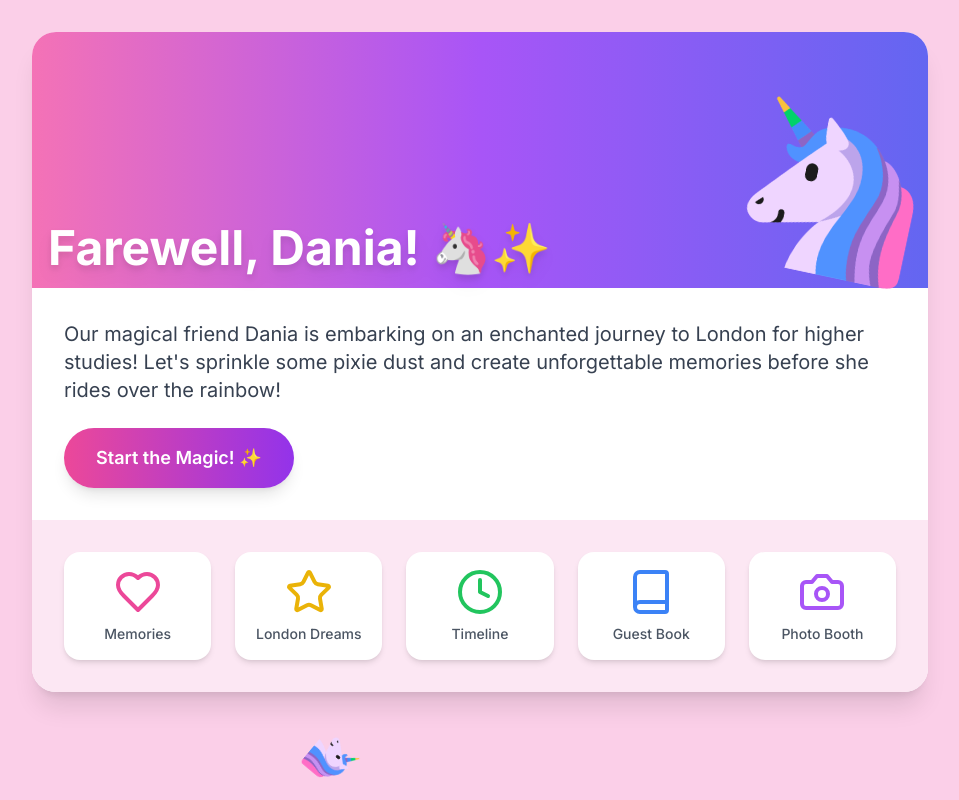
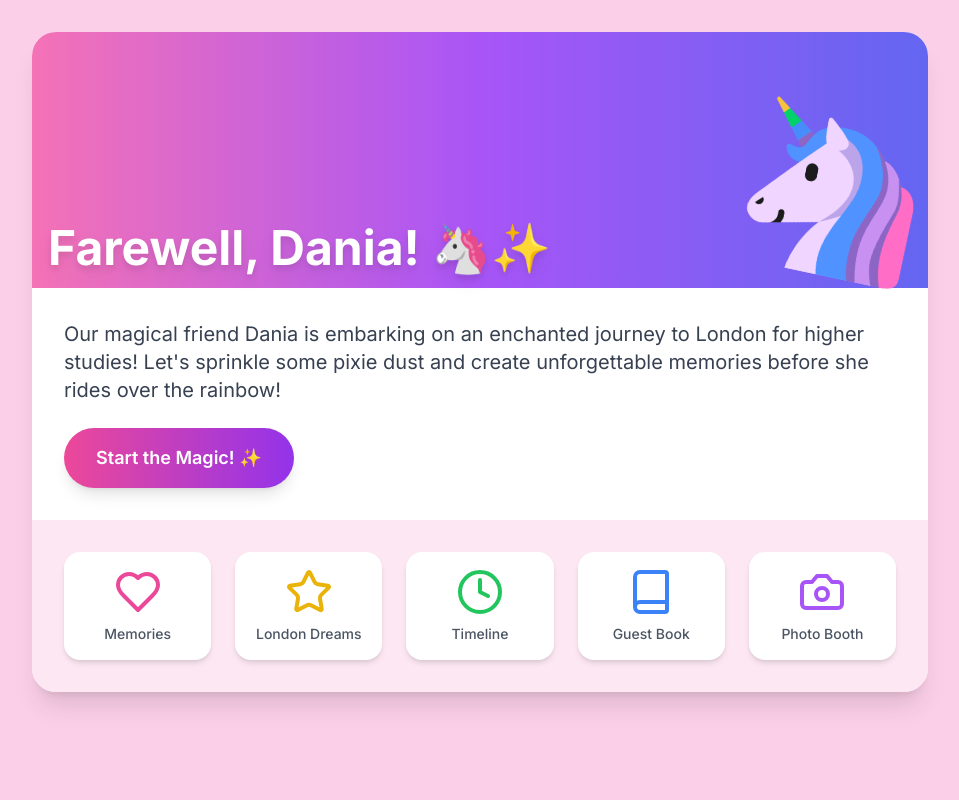
Before and after one commit to Satvik-Katochh/dania-farewell, a Next.js app: page /welcome in a window 1280 px wide. Shown: the whole page, without its empty margins (160-1119 px from the left). Built offline with nearby package versions, Linux system fonts and the light colour scheme.

Commit message:
then enw one fixes that windows error on welcome page

```diff
--- a/app/welcome/page.tsx
+++ b/app/welcome/page.tsx
@@ -1,21 +1,197 @@
+// "use client";
+
+// import { useState } from "react";
+// import { motion, AnimatePresence } from "framer-motion";
+// import Image from "next/image";
+// import { Heart, Star, Clock, Book, Camera } from "lucide-react";
+// import { useRouter } from "next/navigation";
+
+// const FloatingUnicorns = () => (
+//   <>
+//     {[...Array(5)].map((_, i) => (
+//       <motion.div
+//         key={i}
+//         className="absolute"
+//         initial={{ x: -100, y: Math.random() * window.innerHeight }}
+//         animate={{
+//           x: window.innerWidth + 100,
+//           y: Math.random() * window.innerHeight,
+//           rotate: 360,
+//         }}
+//         transition={{
+//           duration: Math.random() * 10 + 10,
+//           repeat: Infinity,
+//           ease: "linear",
+//         }}
+//       >
+//         <Image
+//           src="/unicorn-flat-icon.png"
+//           alt="Floating unicorn"
+//           width={50}
+//           height={50}
+//         />
+//       </motion.div>
+//     ))}
+//   </>
+// );
+
+// export default function DaniaFarewell() {
+//   const [isHovered, setIsHovered] = useState(false);
+//   const router = useRouter();
+
+//   const handleTimelineClick = () => {
+//     router.push("/timeline");
+//   };
+
+//   return (
+//     <div className="min-h-screen bg-pink-200 p-8 relative overflow-hidden">
+//       <FloatingUnicorns />
+
+//       <motion.div
+//         className="max-w-4xl mx-auto bg-white rounded-3xl shadow-xl overflow-hidden relative z-10"
+//         initial={{ opacity: 0, y: 50 }}
+//         animate={{ opacity: 1, y: 0 }}
+//         transition={{ duration: 0.8, type: "spring" }}
+//       >
+//         <motion.div
+//           className="h-64 bg-gradient-to-r from-pink-400 via-purple-500 to-indigo-500 relative"
+//           whileHover={{ scale: 1.05 }}
+//           transition={{ duration: 0.3 }}
+//         >
+//           <motion.div
+//             className="absolute inset-0 bg-gradient-to-r from-yellow-400 via-red-500 to-pink-500 opacity-0"
+//             animate={{ opacity: isHovered ? 0.7 : 0 }}
+//             transition={{ duration: 0.5 }}
+//           />
+//           <Image
+//             src="/unicorn-flat-icon.png"
+//             alt="Unicorn"
+//             width={256}
+//             height={256}
+//             className="absolute bottom-0 right-0 w-48 h-48 transform rotate-12"
+//           />
+//           <motion.h1
+//             className="absolute bottom-4 left-4 text-5xl font-bold text-white drop-shadow-lg"
+//             initial={{ opacity: 0, x: -50 }}
+//             animate={{ opacity: 1, x: 0 }}
+//             transition={{ delay: 0.2, duration: 0.5 }}
+//           >
+//             Farewell, Dania! 🦄✨
+//           </motion.h1>
+//         </motion.div>
+
+//         <div className="p-8">
+//           <motion.p
+//             className="text-xl text-gray-700 mb-6"
+//             initial={{ opacity: 0, y: 20 }}
+//             animate={{ opacity: 1, y: 0 }}
+//             transition={{ delay: 0.4, duration: 0.5 }}
+//           >
+//             Our magical friend Dania is embarking on an enchanted journey to
+//             London for higher studies! Let's sprinkle some pixie dust and create
+//             unforgettable memories before she rides over the rainbow!
+//           </motion.p>
+
+//           <motion.div whileHover={{ scale: 1.05 }} whileTap={{ scale: 0.95 }}>
+//             <button
+//               className="bg-gradient-to-r from-pink-500 to-purple-600 text-white px-8 py-4 rounded-full text-lg font-semibold hover:from-pink-600 hover:to-purple-700 transition-all duration-300 shadow-lg"
+//               onMouseEnter={() => setIsHovered(true)}
+//               onMouseLeave={() => setIsHovered(false)}
+//             >
+//               Start the Magic! ✨
+//             </button>
+//           </motion.div>
+//         </div>
+
+//         <motion.div
+//           className="grid grid-cols-2 sm:grid-cols-3 md:grid-cols-5 gap-6 p-8 bg-pink-100"
+//           initial={{ opacity: 0, y: 50 }}
+//           animate={{ opacity: 1, y: 0 }}
+//           transition={{ delay: 0.6, duration: 0.5 }}
+//         >
+//           {[
+//             { icon: Heart, text: "Memories", color: "text-pink-500" },
+//             { icon: Star, text: "London Dreams", color: "text-yellow-500" },
+//             {
+//               icon: Clock,
+//               text: "Timeline",
+//               color: "text-green-500",
+//               onClick: handleTimelineClick,
+//             },
+//             { icon: Book, text: "Guest Book", color: "text-blue-500" },
+//             { icon: Camera, text: "Photo Booth", color: "text-purple-500" },
+//           ].map((item, index) => (
+//             <motion.div
+//               key={index}
+//               className="flex flex-col items-center justify-center p-4 bg-white rounded-2xl shadow-md"
+//               whileHover={{
+//                 y: -10,
+//                 boxShadow:
+//                   "0 20px 25px -5px rgba(0, 0, 0, 0.1), 0 10px 10px -5px rgba(0, 0, 0, 0.04)",
+//               }}
+//               transition={{ type: "spring", stiffness: 300 }}
+//               onClick={item.onClick}
+//             >
+//               <motion.div
+//                 whileHover={{ rotate: 360, scale: 1.2 }}
+//                 transition={{ duration: 0.5 }}
+//               >
+//                 <item.icon className={`w-12 h-12 ${item.color} mb-2`} />
+//               </motion.div>
+//               <span className="text-sm font-medium text-gray-600">
+//                 {item.text}
+//               </span>
+//             </motion.div>
+//           ))}
+//         </motion.div>
+//       </motion.div>
+//     </div>
+//   );
+// }
+
 "use client";
 
-import { useState } from "react";
-import { motion, AnimatePresence } from "framer-motion";
+import { useState, useEffect } from "react";
+import { motion } from "framer-motion";
 import Image from "next/image";
 import { Heart, Star, Clock, Book, Camera } from "lucide-react";
 import { useRouter } from "next/navigation";
 
-const FloatingUnicorns = () => (
+const FloatingUnicorns = () => {
+  const [windowDimensions, setWindowDimensions] = useState({
+    width: 0,
+    height: 0,
+  });
+
+  useEffect(() => {
+    // Update dimensions when the component mounts
+    setWindowDimensions({
+      width: window.innerWidth,
+      height: window.innerHeight,
+    });
+
+    // Optional: Handle window resize
+    const handleResize = () => {
+      setWindowDimensions({
+        width: window.innerWidth,
+        height: window.innerHeight,
+      });
+    };
+
+    window.addEventListener("resize", handleResize);
+    return () => window.removeEventListener("resize", handleResize);
+  }, []);
+
+  return (
     <>
       {[...Array(5)].map((_, i) => (
         <motion.div
           key={i}
           className="absolute"
-        initial={{ x: -100, y: Math.random() * window.innerHeight }}
+          initial={{ x: -100, y: Math.random() * windowDimensions.height }}
           animate={{
-          x: window.innerWidth + 100,
-          y: Math.random() * window.innerHeight,
+            x: windowDimensions.width + 100,
+            y: Math.random() * windowDimensions.height,
             rotate: 360,
           }}
           transition={{
@@ -34,6 +210,7 @@ const FloatingUnicorns = () => (
       ))}
     </>
   );
+};
 
 export default function DaniaFarewell() {
   const [isHovered, setIsHovered] = useState(false);
@@ -148,183 +325,3 @@ export default function DaniaFarewell() {
     </div>
   );
 }
-
-// "use client";
-
-// import { useEffect, useState } from "react";
-// import { motion } from "framer-motion";
-// import Image from "next/image";
-// import { Heart, Star, Clock, Book, Camera } from "lucide-react";
-// import { useRouter } from "next/navigation";
-
-// // Define the Unicorn interface
-// interface Unicorn {
-//   id: number;
-//   y: number;
-//   duration: number;
-// }
-
-// const FloatingUnicorns = () => {
-//   const [unicornsArray, setUnicornsArray] = useState<Unicorn[]>([]);
-
-//   // Function to create unicorns at random positions
-//   const createUnicorn = () => {
-//     const newUnicorn: Unicorn = {
-//       id: unicornsArray.length + 1,
-//       y: Math.random() * window.innerHeight,
-//       duration: Math.random() * 10 + 10,
-//     };
-
-//     setUnicornsArray((prev) => [...prev, newUnicorn]);
-//   };
-
-//   // Use useEffect to initialize unicorns on component mount
-//   useEffect(() => {
-//     for (let i = 0; i < 5; i++) {
-//       createUnicorn();
-//     }
-//   }, []);
-
-//   return (
-//     <>
-//       {unicornsArray.map((unicorn) => (
-//         <motion.div
-//           key={unicorn.id}
-//           className="absolute"
-//           initial={{ x: -100, y: unicorn.y }}
-//           animate={{
-//             x: window.innerWidth + 100,
-//             y: unicorn.y,
-//             rotate: 360,
-//           }}
-//           transition={{
-//             duration: unicorn.duration,
-//             repeat: Infinity,
-//             ease: "linear",
-//           }}
-//         >
-//           <Image
-//             src="/unicorn-flat-icon.png"
-//             alt="Floating unicorn"
-//             width={50}
-//             height={50}
-//           />
-//         </motion.div>
-//       ))}
-//     </>
-//   );
-// };
-
-// export default function DaniaFarewell() {
-//   const [isHovered, setIsHovered] = useState(false);
-//   const router = useRouter();
-
-//   const handleTimelineClick = () => {
-//     router.push("/timeline");
-//   };
-
-//   return (
-//     <div className="min-h-screen bg-pink-200 p-8 relative overflow-hidden">
-//       <FloatingUnicorns />
-
-//       <motion.div
-//         className="max-w-4xl mx-auto bg-white rounded-3xl shadow-xl overflow-hidden relative z-10"
-//         initial={{ opacity: 0, y: 50 }}
-//         animate={{ opacity: 1, y: 0 }}
-//         transition={{ duration: 0.8, type: "spring" }}
-//       >
-//         <motion.div
-//           className="h-64 bg-gradient-to-r from-pink-400 via-purple-500 to-indigo-500 relative"
-//           whileHover={{ scale: 1.05 }}
-//           transition={{ duration: 0.3 }}
-//         >
-//           <motion.div
-//             className="absolute inset-0 bg-gradient-to-r from-yellow-400 via-red-500 to-pink-500 opacity-0"
-//             animate={{ opacity: isHovered ? 0.7 : 0 }}
-//             transition={{ duration: 0.5 }}
-//           />
-//           <Image
-//             src="/unicorn-flat-icon.png"
-//             alt="Unicorn"
-//             width={256}
-//             height={256}
-//             className="absolute bottom-0 right-0 w-48 h-48 transform rotate-12"
-//           />
-//           <motion.h1
-//             className="absolute bottom-4 left-4 text-5xl font-bold text-white drop-shadow-lg"
-//             initial={{ opacity: 0, x: -50 }}
-//             animate={{ opacity: 1, x: 0 }}
-//             transition={{ delay: 0.2, duration: 0.5 }}
-//           >
-//             Farewell, Dania! 🦄✨
-//           </motion.h1>
-//         </motion.div>
-
-//         <div className="p-8">
-//           <motion.p
-//             className="text-xl text-gray-700 mb-6"
-//             initial={{ opacity: 0, y: 20 }}
-//             animate={{ opacity: 1, y: 0 }}
-//             transition={{ delay: 0.4, duration: 0.5 }}
-//           >
-//             Our magical friend Dania is embarking on an enchanted journey to
-//             London for higher studies! Let's sprinkle some pixie dust and create
-//             unforgettable memories before she rides over the rainbow!
-//           </motion.p>
-
-//           <motion.div whileHover={{ scale: 1.05 }} whileTap={{ scale: 0.95 }}>
-//             <button
-//               className="bg-gradient-to-r from-pink-500 to-purple-600 text-white px-8 py-4 rounded-full text-lg font-semibold hover:from-pink-600 hover:to-purple-700 transition-all duration-300 shadow-lg"
-//               onMouseEnter={() => setIsHovered(true)}
-//               onMouseLeave={() => setIsHovered(false)}
-//             >
-//               Start the Magic! ✨
-//             </button>
-//           </motion.div>
-//         </div>
-
-//         <motion.div
-//           className="grid grid-cols-2 sm:grid-cols-3 md:grid-cols-5 gap-6 p-8 bg-pink-100"
-//           initial={{ opacity: 0, y: 50 }}
-//           animate={{ opacity: 1, y: 0 }}
-//           transition={{ delay: 0.6, duration: 0.5 }}
-//         >
-//           {[
-//             { icon: Heart, text: "Memories", color: "text-pink-500" },
-//             { icon: Star, text: "London Dreams", color: "text-yellow-500" },
-//             {
-//               icon: Clock,
-//               text: "Timeline",
-//               color: "text-green-500",
-//               onClick: handleTimelineClick,
-//             },
-//             { icon: Book, text: "Guest Book", color: "text-blue-500" },
-//             { icon: Camera, text: "Photo Booth", color: "text-purple-500" },
-//           ].map((item, index) => (
-//             <motion.div
-//               key={index}
-//               className="flex flex-col items-center justify-center p-4 bg-white rounded-2xl shadow-md"
-//               whileHover={{
-//                 y: -10,
-//                 boxShadow:
-//                   "0 20px 25px -5px rgba(0, 0, 0, 0.1), 0 10px 10px -5px rgba(0, 0, 0, 0.04)",
-//               }}
-//               transition={{ type: "spring", stiffness: 300 }}
-//               onClick={item.onClick}
-//             >
-//               <motion.div
-//                 whileHover={{ rotate: 360, scale: 1.2 }}
-//                 transition={{ duration: 0.5 }}
-//               >
-//                 <item.icon className={`w-12 h-12 ${item.color} mb-2`} />
-//               </motion.div>
-//               <span className="text-sm font-medium text-gray-600">
-//                 {item.text}
-//               </span>
-//             </motion.div>
-//           ))}
-//         </motion.div>
-//       </motion.div>
-//     </div>
-//   );
-// }
```
Lines whose indentation alone changed are shown as unchanged.
